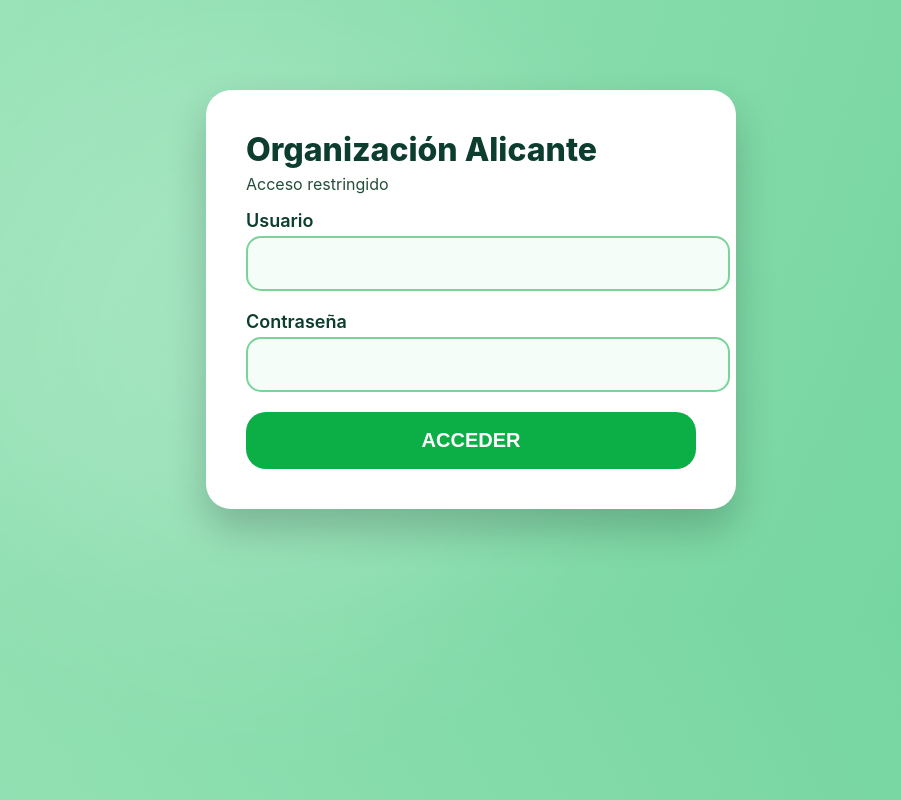
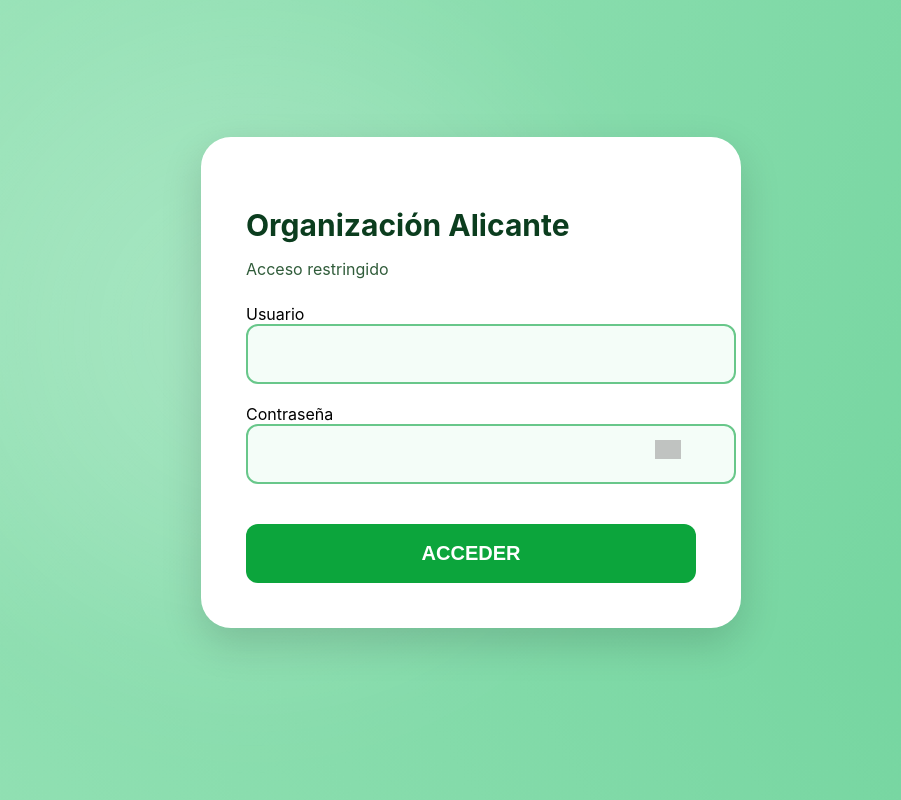
Before and after one commit to AltoVinalopo/ZonaAltoVinalopo, a Flask app: page /auth/login in a window 1280 px wide; the page is wider, and only the part inside the window is pictured. Shown: that part, without its empty margins (169-1070 px from the left). Run offline with Flask 3, Linux system fonts and the light colour scheme; grey boxes are pictures that could not be loaded.

Commit message:
Update login.html

```diff
--- a/templates/auth/login.html
+++ b/templates/auth/login.html
@@ -1,71 +1,46 @@
 {% extends "base.html" %}
-{% set header = False %}
+{% block body %}
 
-{% block body %}
-<style>
-.container-login{
-    width: 450px;
-    margin: 90px auto;
-    padding: 40px;
-    border-radius: 25px;
-    background: white;
-    box-shadow: 0 20px 40px rgba(0,0,0,0.2);
-}
+<div class="login-container">
 
-h2{
-    margin: 0 0 10px;
-    font-size: 32px;
-    color:#0c3d2e;
-    font-weight:800;
-}
+    <h2 style="color:#0b3d1e; font-size:30px; margin-bottom:5px;">
+        Organización Alicante
+    </h2>
 
-label{
-    font-size:18px;
-    font-weight:600;
-    color:#0c3d2e;
-}
+    <p style="color:#305c3a; margin-bottom:25px;">
+        Acceso restringido
+    </p>
 
-input{
-    width:100%;
-    padding:15px;
-    margin-top:5px;
-    margin-bottom:20px;
-    border-radius:15px;
-    border:2px solid #7ad399;
-    font-size:18px;
-}
+    <form method="POST" action="{{ url_for('auth.login') }}">
 
-.btn-login{
-    width:100%;
-    background:#0cae46;
-    padding:17px;
-    border-radius:20px;
-    color:white;
-    font-weight:800;
-    font-size:20px;
-    cursor:pointer;
-    border:none;
-    transition:0.2s;
-}
+        <label>Usuario</label>
+        <div class="input-group">
+            <input type="text" name="username" required>
+        </div>
 
-.btn-login:hover{
-    background:#097531;
-}
-</style>
-
-<div class="container-login">
-    <h2>Organización Alicante</h2>
-    <p style="margin-top:-5px; color:#244e3a;">Acceso restringido</p>
-
-    <form method="POST">
-        <label>Usuario</label>
-        <input type="text" name="username" required>
+        <br>
 
         <label>Contraseña</label>
-        <input type="password" name="password" id="pass">
+        <div class="input-group">
+            <input type="password" id="password" name="password" required>
 
-        <button class="btn-login">ACCEDER</button>
+            <img src="{{ url_for('static', filename='img/eye.svg') }}"
+                 class="toggle-pass"
+                 onclick="togglePassword()">
+        </div>
+
+        <br><br>
+
+        <button type="submit" class="btn-submit">ACCEDER</button>
+
     </form>
 </div>
 
+<script>
+function togglePassword() {
+    const field = document.getElementById("password");
+    field.type = field.type === "password" ? "text" : "password";
+}
+</script>
+
 {% endblock %}
```
